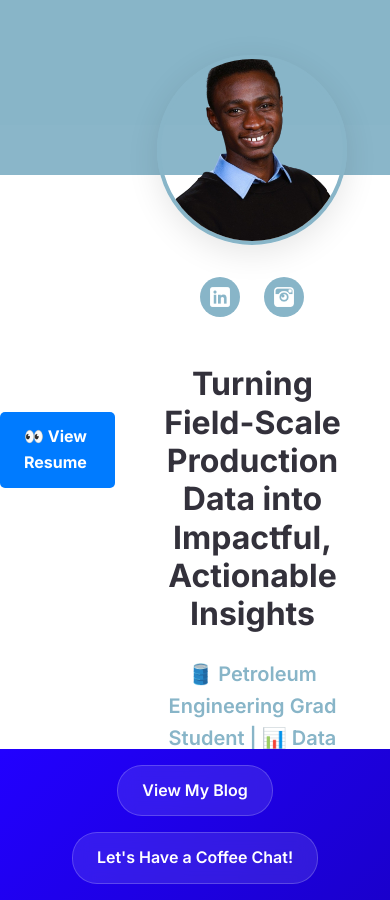
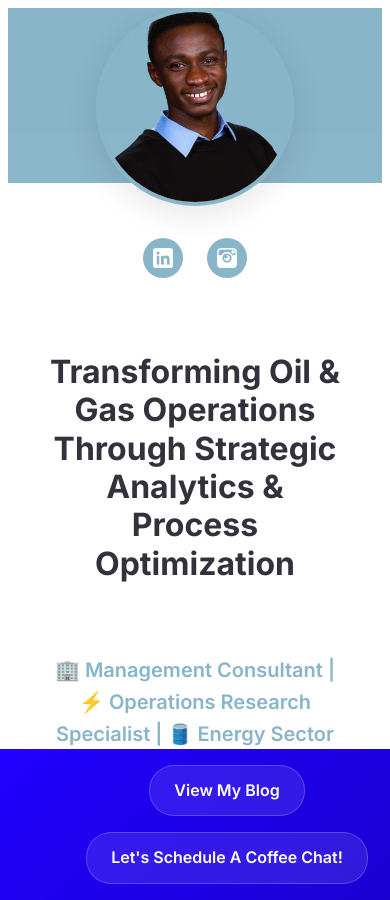
Before and after one commit to mrAyumu/mrAyumu.github.io, a Jekyll site: the page index.html, which Jekyll copies as it is, in a window 390 px wide. Shown: the top 900 px of the page. Built offline with Jekyll 4.4.1, drawn with Linux system fonts in a browser that asks for light colours; some of the changed text lies outside the part shown; grey boxes are pictures that could not be loaded.

Commit message:
Update index.html

```diff
--- a/index.html
+++ b/index.html
@@ -3,17 +3,10 @@
 <head>
     <meta charset="UTF-8">
     <meta name="viewport" content="width=device-width, initial-scale=1.0">
-    <title>Seth Ayumu - Petroleum Engineering & Data Analytics</title>
+    <title>Seth Ayumu - Management Consultant | Oil & Gas Strategy</title>
     <link href="https://fonts.googleapis.com/css2?family=Inter:wght@300;400;600;700&display=swap" rel="stylesheet">
-    <link rel="icon" type="image/png" href="auxilaries/logo_white_bg.png">
+    <link rel="icon" type="image/jpg" href="auxilaries/logo_white_bg.png">
     <style>
-        /* CSS Reset and Base Styles */
-        *, *::before, *::after {
-            box-sizing: border-box;
-            margin: 0;
-            padding: 0;
-        }
-
         :root {
             --primary-color: #88b5c8;
             --secondary-color: #33313b;
@@ -73,28 +66,6 @@
             to { transform: scaleX(1); }
         }
 
-        .resume-actions {
-          display: flex;
-          gap: 15px;
-          margin: 20px 0;
-          justify-content: center;
-        }
-        .btn-primary, .btn-secondary {
-          padding: 12px 24px;
-          border-radius: 5px;
-          text-decoration: none;
-          font-weight: bold;
-          transition: all 0.3s;
-          display: inline-block;
-        }
-        .btn-primary {
-          background: #007bff;
-          color: white;
-        }
-
-        .btn-primary:hover {
-          background: #0056b3;
-        }
         .hero-content {
             position: relative;
             z-index: 10;
@@ -181,6 +152,33 @@
             gap: 0.5rem;
         }
 
+        .availability-badge {
+            background: linear-gradient(135deg, #10b981, #059669);
+            color: white;
+            padding: 0.5rem 1rem;
+            border-radius: 25px;
+            font-size: 0.9rem;
+            font-weight: 600;
+            display: inline-flex;
+            align-items: center;
+            gap: 0.5rem;
+            margin-top: 1rem;
+            box-shadow: 0 4px 12px rgba(16, 185, 129, 0.3);
+        }
+
+        .availability-dot {
+            width: 8px;
+            height: 8px;
+            background: white;
+            border-radius: 50%;
+            animation: pulse 2s infinite;
+        }
+
+        @keyframes pulse {
+            0%, 100% { opacity: 1; }
+            50% { opacity: 0.5; }
+        }
+
         .accent-line {
             width: 60px;
             height: 3px;
@@ -210,7 +208,7 @@
             height: 100%;
             object-fit: cover;
             z-index: 1;
-            opacity: 0.7;
+            opacity: 0.3;
         }
 
         .about-overlay {
@@ -219,7 +217,7 @@
             left: 0;
             width: 100%;
             height: 100%;
-            background: linear-gradient(135deg, var(--bg-overlay) 0%, rgba(255, 255, 255, 0.5) 100%);
+            background: linear-gradient(135deg, var(--bg-overlay) 0%, rgba(255, 255, 255, 0.7) 100%);
             z-index: 2;
         }
 
@@ -272,6 +270,37 @@
             color: var(--secondary-color);
         }
 
+        .highlight-metrics {
+            background: linear-gradient(135deg, #f0f9ff, #e0f2fe);
+            border-left: 4px solid var(--primary-color);
+            padding: 1.5rem;
+            border-radius: 8px;
+            margin: 2rem 0;
+        }
+
+        .metrics-grid {
+            display: grid;
+            grid-template-columns: repeat(auto-fit, minmax(120px, 1fr));
+            gap: 1rem;
+            margin-top: 1rem;
+        }
+
+        .metric {
+            text-align: center;
+        }
+
+        .metric-value {
+            font-size: 1.5rem;
+            font-weight: 700;
+            color: var(--accent-color);
+        }
+
+        .metric-label {
+            font-size: 0.9rem;
+            color: var(--text-dark);
+            font-weight: 500;
+        }
+
         /* Projects Section */
         .projects-section {
             padding: 6rem 2rem;
@@ -304,16 +333,42 @@
             box-shadow: 0 12px 40px rgba(0, 0, 0, 0.15);
         }
 
+        .project-header {
+            display: flex;
+            justify-content: space-between;
+            align-items: flex-start;
+            margin-bottom: 1rem;
+        }
+
         .project-title {
-            font-size: 1.5rem;
+            font-size: 1.3rem;
             font-weight: 600;
             color: var(--secondary-color);
+            flex: 1;
+        }
+
+        .impact-badge {
+            background: linear-gradient(135deg, #10b981, #059669);
+            color: white;
+            padding: 0.25rem 0.75rem;
+            border-radius: 20px;
+            font-size: 0.8rem;
+            font-weight: 600;
+            white-space: nowrap;
+            margin-left: 1rem;
+        }
+
+        .client-info {
+            color: var(--primary-color);
+            font-size: 0.9rem;
+            font-weight: 500;
             margin-bottom: 1rem;
         }
 
         .project-description {
             color: var(--text-dark);
             margin-bottom: 1.5rem;
+            line-height: 1.6;
         }
 
         .project-tech {
@@ -328,22 +383,8 @@
             color: white;
             padding: 0.25rem 0.75rem;
             border-radius: 20px;
-            font-size: 0.875rem;
+            font-size: 0.8rem;
             font-weight: 500;
-        }
-
-        .project-link {
-            display: inline-flex;
-            align-items: center;
-            gap: 0.5rem;
-            color: var(--accent-color);
-            text-decoration: none;
-            font-weight: 600;
-            transition: var(--transition-smooth);
-        }
-
-        .project-link:hover {
-            color: var(--secondary-color);
         }
 
         /* Footer */
@@ -415,18 +456,9 @@
             .projects-grid {
                 grid-template-columns: 1fr;
             }
-        }
 
-        /* Smooth scrolling and performance optimizations */
-        .hero-container, .about-section {
-            will-change: transform;
-        }
-
-        @media (prefers-reduced-motion: reduce) {
-            *, *::before, *::after {
-                animation-duration: 0.01ms !important;
-                animation-iteration-count: 1 !important;
-                transition-duration: 0.01ms !important;
+            .metrics-grid {
+                grid-template-columns: repeat(2, 1fr);
             }
         }
     </style>
@@ -441,15 +473,10 @@
             <div class="stripe"></div>
             <div class="stripe"></div>
         </div>
-        <div class="resume-actions">
-            <a href="auxilaries/Seth Ayumu_Resume_2025.pdf" target="_blank" class="btn-primary">
-                👀 View Resume
-            </a>
-        </div>
 
         <div class="hero-content">
             <div class="profile-section">
-                <img src="auxilaries/Photo_Seth-removebg.png" alt="Seth Ayumu - Petroleum Engineer and Data Analyst" class="profile-photo">
+                <img src="auxilaries/Photo_Seth-removebg.png" alt="Seth Ayumu - Management Consultant specializing in Oil & Gas Strategy" class="profile-photo">
                 <div class="social-links">
                     <a href="https://linkedin.com/in/sethayumu" aria-label="LinkedIn Profile">
                         <img src="auxilaries/linkedin-3-512.png" alt="LinkedIn">
@@ -462,11 +489,15 @@
 
             <div class="hero-text">
                 <h1 class="hero-headline">
-                    Turning Field-Scale Production Data into Impactful, Actionable Insights
+                    Transforming Oil & Gas Operations Through Strategic Analytics & Process Optimization
                 </h1>
                 <p class="hero-subheadline">
-                    🛢️ Petroleum Engineering Grad Student | 📊 Data Analyst | 💪🏿 Community Builder
+                    🏢 Management Consultant | ⚡ Operations Research Specialist | 🛢️ Energy Sector Expert
                 </p>
+                <div class="availability-badge">
+                    <div class="availability-dot"></div>
+                    Open to New Opportunities
+                </div>
                 <div class="accent-line"></div>
             </div>
         </div>
@@ -482,13 +513,35 @@
         <div class="about-content">
             <h2 class="section-title">About</h2>
             <div class="about-text">
-                <p><strong>I'm a petroleum engineer with a focus on reservoir characterization, CO₂ EOR, and data-driven field optimization.</strong></p>
+                <p><strong>I'm a management consultant with deep expertise in oil & gas operations, specializing in supply chain optimization, data systems implementation, and strategic decision-making frameworks.</strong></p>
 
-                <p><strong>I specialize in transforming large-scale production data into actionable insights—using geostatistics, spatial analysis, and physics-informed modeling to improve decision-making in oil and gas field development.</strong></p>
+                <p><strong>My unique combination of petroleum engineering knowledge and advanced analytics enables me to deliver transformative solutions that bridge technical operations with business strategy. I excel at translating complex reservoir data into actionable business insights that drive operational efficiency and profitability.</strong></p>
 
-                <p><strong>My passion lies in applying modern data science to traditional petroleum engineering challenges. I recently presented my work at the SPE Canadian Energy Technology Conference, where I introduced a novel approach to correlating CO₂ EOR performance with geological features—laying the groundwork for a product I hope to continue building with future collaborators.</strong></p>
+                <div class="highlight-metrics">
+                    <p><strong>Recent project highlights demonstrate measurable impact across the energy value chain:</strong></p>
+                    <div class="metrics-grid">
+                        <div class="metric">
+                            <div class="metric-value">15%</div>
+                            <div class="metric-label">Cost Reduction</div>
+                        </div>
+                        <div class="metric">
+                            <div class="metric-value">10×</div>
+                            <div class="metric-label">Process Speed</div>
+                        </div>
+                        <div class="metric">
+                            <div class="metric-value">90%</div>
+                            <div class="metric-label">Data Accuracy</div>
+                        </div>
+                        <div class="metric">
+                            <div class="metric-value">50+</div>
+                            <div class="metric-label">Research Sources</div>
+                        </div>
+                    </div>
+                </div>
 
-                <p><strong>Whether it's fracture mapping, building interactive analysis tools, or guiding CO₂ EOR strategies, I bring clarity, precision, and a deep commitment to innovation.</strong></p>
+                <p><strong>Currently pursuing advanced research in CO₂ Enhanced Oil Recovery economics, I recently presented pioneering work at the SPE Canadian Energy Technology Conference 2025. My framework for correlating geological features with economic performance has significant adoption potential across the Western Canadian energy sector.</strong></p>
+
+                <p><strong>I bring a consultant's strategic mindset with an engineer's technical precision, delivering solutions that are both analytically rigorous and commercially viable. Whether optimizing supply chains, implementing digital transformation initiatives, or developing strategic decision frameworks, I consistently deliver measurable business value.</strong></p>
             </div>
         </div>
     </section>
@@ -496,47 +549,58 @@
     <!-- Projects Section -->
     <section class="projects-section" id="projects">
         <div class="projects-container">
-            <h2 class="section-title" style="text-align: center;">Featured Projects</h2>
+            <h2 class="section-title" style="text-align: center;">Featured Consulting Projects</h2>
 
             <div class="projects-grid">
                 <div class="project-card">
-                    <h3 class="project-title">CO₂ EOR Performance Analysis</h3>
+                    <div class="project-header">
+                        <h3 class="project-title">Supply Chain Optimization</h3>
+                        <span class="impact-badge">15% Cost Reduction</span>
+                    </div>
+                    <div class="client-info">Client: DAAB Inc. | Tool: LINDO Operations Research</div>
                     <p class="project-description">
-                        Developed a novel correlation framework between CO₂ Enhanced Oil Recovery performance and geological features, presented at <strong>SPE Canadian Energy Technology Conference 2025</strong>.
+                        Led comprehensive supply chain network optimization across 12 distribution centers. Developed linear programming models, conducted scenario analysis, and delivered phased implementation roadmap with ongoing monitoring framework.
                     </p>
                     <div class="project-tech">
-                        <span class="tech-tag">Python</span>
-                        <span class="tech-tag">Geostatistics</span>
-                        <span class="tech-tag">Reservoir Modeling</span>
+                        <span class="tech-tag">Operations Research</span>
+                        <span class="tech-tag">LINDO Software</span>
+                        <span class="tech-tag">Supply Chain</span>
+                        <span class="tech-tag">Cost Optimization</span>
                     </div>
-                    <a href="https://onepetro.org/specet/proceedings-abstract/25CET/25CET/D011S001R004/644541" class="project-link"> Read Abstract →</a>
                 </div>
 
                 <div class="project-card">
-                    <h3 class="project-title">Interactive Fracture Mapping Tool</h3>
+                    <div class="project-header">
+                        <h3 class="project-title">Municipal Digital Transformation</h3>
+                        <span class="impact-badge">10× Speed Gain</span>
+                    </div>
+                    <div class="client-info">Client: Akuapem North Municipal Assembly</div>
                     <p class="project-description">
-                        Built an interactive visualization platform for detecting fracture networks and their impact on CO₂ EOR & Sequestration in Naturally Fractured Reservoirs.
+                        Transformed paper-based building permit system through process reengineering, database design, and change management. Eliminated 80% of paper usage while improving data accuracy by 90%+ through automated validation.
                     </p>
                     <div class="project-tech">
-                        <span class="tech-tag">Python</span>
-                        <span class="tech-tag">Spatial Analysis</span>
-                        <span class="tech-tag">Data Visualization</span>
+                        <span class="tech-tag">Process Optimization</span>
+                        <span class="tech-tag">Database Design</span>
+                        <span class="tech-tag">Change Management</span>
+                        <span class="tech-tag">Digital Systems</span>
                     </div>
-                    <a href="#" class="project-link">View →</a>
                 </div>
 
                 <div class="project-card">
-                    <h3 class="project-title">Field Production Optimization Dashboard</h3>
+                    <div class="project-header">
+                        <h3 class="project-title">CO₂ EOR Economic Framework</h3>
+                        <span class="impact-badge">SPE Published</span>
+                    </div>
+                    <div class="client-info">Energy Sector Research | Python Data Mining</div>
                     <p class="project-description">
-                        Designed and implemented a real-time dashboard for monitoring field-scale production metrics and automated decision support systems.
+                        Developed pioneering framework correlating geological characteristics with CO₂ EOR economic performance. Synthesized 50+ research sources, created predictive models, and presented findings at SPE Conference 2025.
                     </p>
                     <div class="project-tech">
-                        <span class="tech-tag">React</span>
+                        <span class="tech-tag">Energy Economics</span>
+                        <span class="tech-tag">Statistical Modeling</span>
                         <span class="tech-tag">Python</span>
-                        <span class="tech-tag">Time Series Analysis</span>
-                        <span class="tech-tag">API Development</span>
+                        <span class="tech-tag">Strategic Analysis</span>
                     </div>
-                    <a href="#" class="project-link">View Details →</a>
                 </div>
             </div>
         </div>
@@ -546,64 +610,8 @@
     <footer class="footer">
         <div class="footer-content">
             <a href="blogsite.html" class="cta-link">View My Blog</a>
-            <a href="https://calendly.com/sethayumu/30min" class="cta-link">Let's Have a Coffee Chat!</a>
+            <a href="https://calendly.com/sethayumu/30min" class="cta-link">Let's Schedule A Coffee Chat!</a>
         </div>
     </footer>
-
-    <script>
-        // Smooth scrolling for internal links
-        document.querySelectorAll('a[href^="#"]').forEach(anchor => {
-            anchor.addEventListener('click', function (e) {
-                e.preventDefault();
-                const targetId = this.getAttribute('href').substring(1);
-                const targetElement = document.getElementById(targetId);
-                if (targetElement) {
-                    targetElement.scrollIntoView({
-                        behavior: 'smooth',
-                        block: 'start'
-                    });
-                }
-            });
-        });
-
-        // Intersection Observer for animations
-        const observerOptions = {
-            threshold: 0.1,
-            rootMargin: '0px 0px -50px 0px'
-        };
-
-        const observer = new IntersectionObserver((entries) => {
-            entries.forEach(entry => {
-                if (entry.isIntersecting) {
-                    entry.target.style.opacity = '1';
-                    entry.target.style.transform = 'translateY(0)';
-                }
-            });
-        }, observerOptions);
-
-        // Observe project cards for scroll animations
-        document.querySelectorAll('.project-card').forEach(card => {
-            card.style.opacity = '0';
-            card.style.transform = 'translateY(30px)';
-            card.style.transition = 'opacity 0.6s ease, transform 0.6s ease';
-            observer.observe(card);
-        });
-
-        // Performance optimization: Pause video when not visible
-        const video = document.querySelector('.video-background');
-        const videoObserver = new IntersectionObserver((entries) => {
-            entries.forEach(entry => {
-                if (entry.isIntersecting) {
-                    video.play();
-                } else {
-                    video.pause();
-                }
-            });
-        }, { threshold: 0.5 });
-
-        if (video) {
-            videoObserver.observe(video);
-        }
-    </script>
 </body>
 </html>
```
